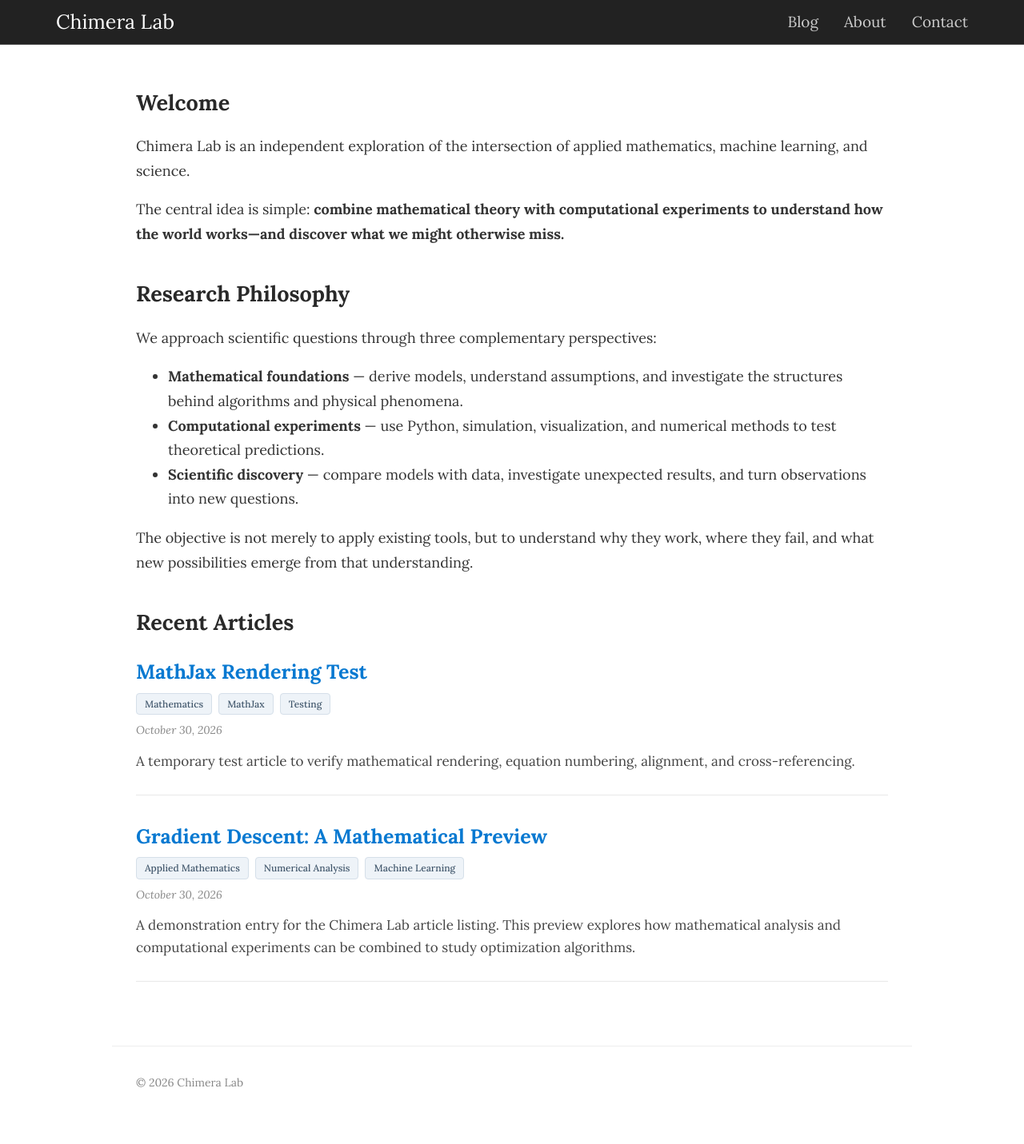
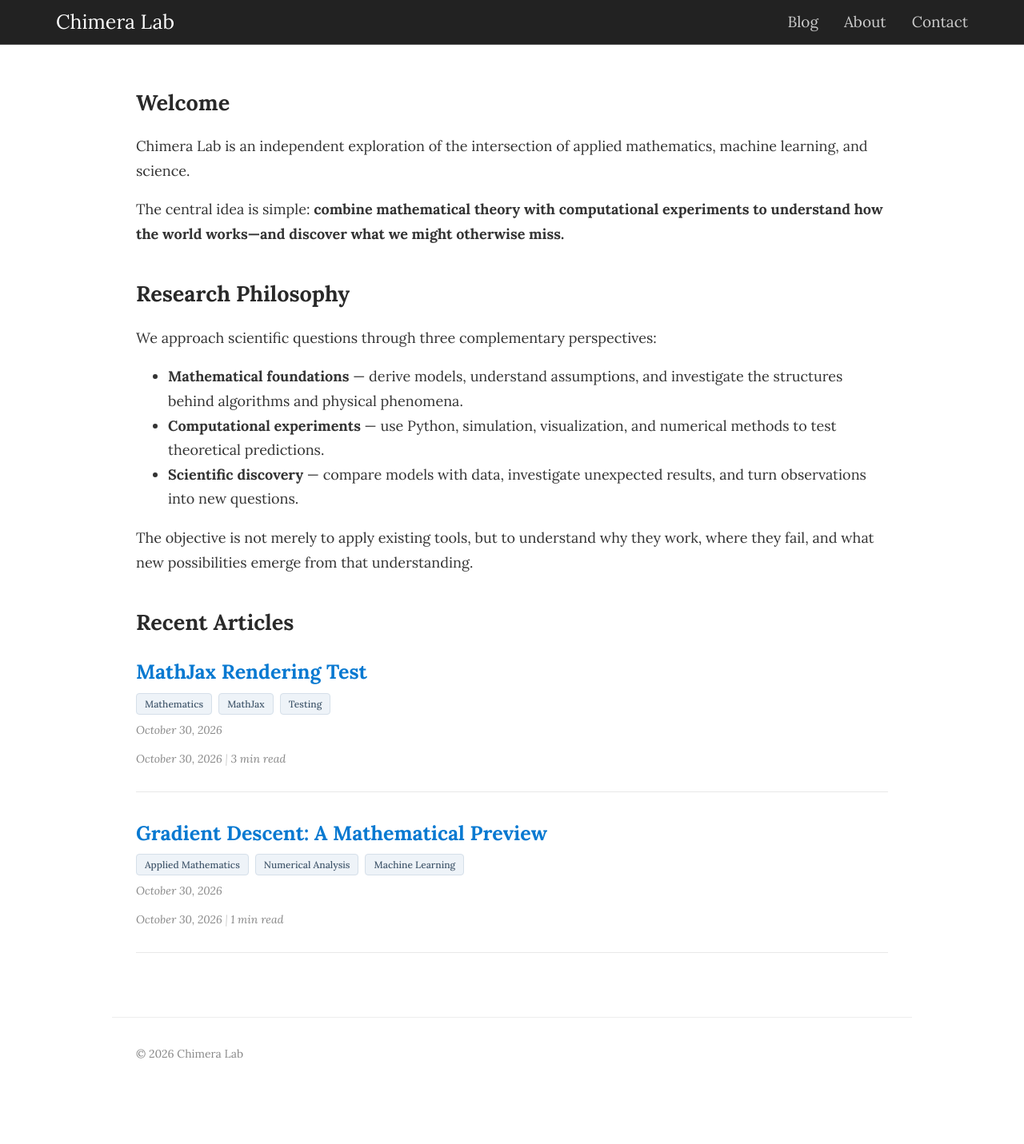
Before and after one commit to chimeralab314/chimeralab314.github.io, a Jekyll site: the page built from index.md, in a window 1280 px wide. Shown: the whole page at 80% size. Built offline with Jekyll 4.4.1, drawn with Linux system fonts in a browser that asks for light colours; a script that is not in the unit is left out; after the commit the page ends 1395 px from its top, so only the background shows below that.

Commit message:
Add reading time to homepage article listings

```diff
--- a/index.md
+++ b/index.md
@@ -38,8 +38,13 @@ The objective is not merely to apply existing tools, but to understand why they
   {{ post.date | date: "%B %-d, %Y" }}
 </p>
 
-<p class="article-excerpt">
-  {{ post.excerpt | strip_html }}
+{% assign word_count = post.content | number_of_words %}
+{% assign reading_time = word_count | divided_by: 200.0 | ceil %}
+
+<p class="article-date">
+  {{ post.date | date: "%B %-d, %Y" }}
+  <span class="meta-separator">|</span>
+  <span class="reading-time">{{ reading_time }} min read</span>
 </p>
 
 <hr class="article-divider">
```
